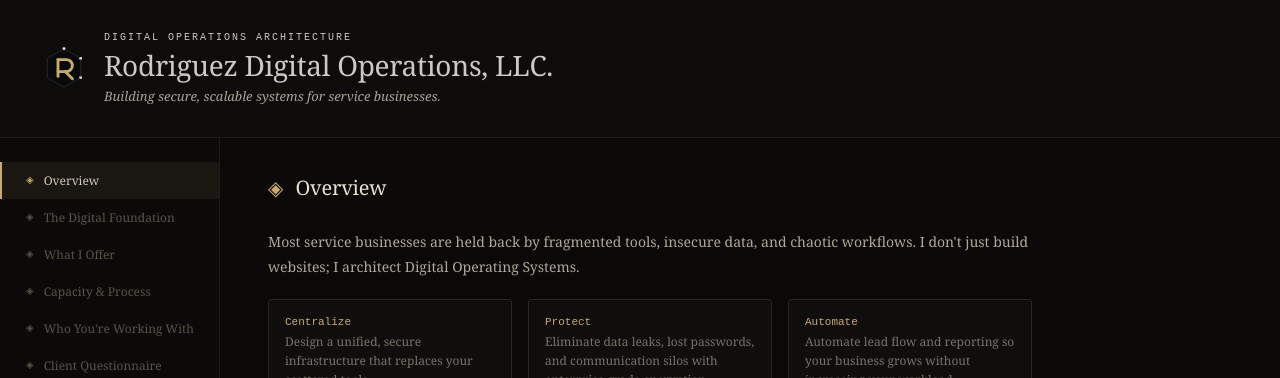
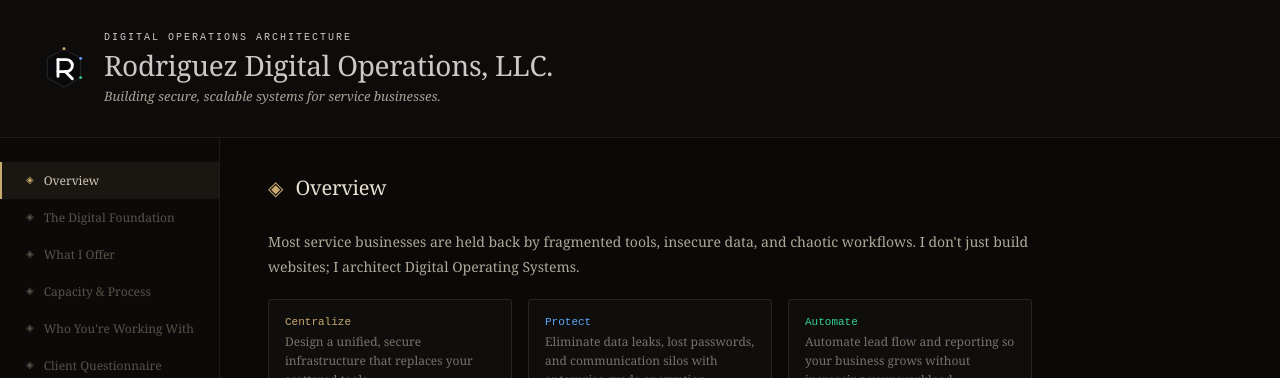
Before and after one commit to RodActual/Consulting-Site, a Next.js app: page / in a window 1280 px wide. Shown: the top 378 px of the page. Built offline with nearby package versions, Linux system fonts and the light colour scheme.

Commit message:
Added colors to the pillar items, and update the nodes on the logo to match

```diff
--- a/components/Logo.tsx
+++ b/components/Logo.tsx
@@ -10,12 +10,12 @@ export const Logo = ({ className, style }: { className?: string, style?: React.C
     preserveAspectRatio="xMidYMid meet"
   >
     <path d="M100 20L169.282 60V140L100 180L30.718 140V60L100 20Z" fill="#09090B" />
-    <path d="M75 65V135" stroke="#c8a96e" strokeWidth="12" strokeLinecap="round"/>
-    <path d="M75 65H110C123.807 65 135 76.1929 135 90C135 103.807 123.807 115 110 115H75" stroke="#c8a96e" strokeWidth="12" strokeLinecap="round"/>
-    <path d="M105 115L135 145" stroke="#c8a96e" strokeWidth="12" strokeLinecap="round"/>
-    <circle cx="100" cy="20" r="6" fill="#ffffff" />
-    <circle cx="169.282" cy="60" r="6" fill="#ffffff" />
-    <circle cx="169.282" cy="140" r="6" fill="#ffffff" />
+    <path d="M75 65V135" stroke="#ffffff" strokeWidth="12" strokeLinecap="round"/>
+    <path d="M75 65H110C123.807 65 135 76.1929 135 90C135 103.807 123.807 115 110 115H75" stroke="#ffffff" strokeWidth="12" strokeLinecap="round"/>
+    <path d="M105 115L135 145" stroke="#ffffff" strokeWidth="12" strokeLinecap="round"/>
     <path d="M100 20L169.282 60V140L100 180L30.718 140V60L100 20Z" stroke="#484849" strokeWidth="2"/>
+    <circle cx="100" cy="20" r="6" fill="#c8a96e" />
+    <circle cx="169.282" cy="60" r="6" fill="#60a5fa" />
+    <circle cx="169.282" cy="140" r="6" fill="#34d399" />
   </svg>
 );
--- a/components/SectionContent.tsx
+++ b/components/SectionContent.tsx
@@ -47,7 +47,7 @@ export default function SectionContent({ content }: SectionContentProps) {
 
         if (block.type === "pillars") return (
           <div key={i} style={{ display: "flex", gap: "16px", flexWrap: "wrap" }}>
-            {block.items?.map((p, j) => (
+            {block.items?.map((p: any, j) => (
               <div key={j} style={{
                 flex: "1", minWidth: "160px",
                 background: "rgba(255,255,255,0.02)",
@@ -55,7 +55,15 @@ export default function SectionContent({ content }: SectionContentProps) {
                 borderRadius: "3px",
                 padding: "16px",
               }}>
-                <div style={{ fontFamily: "'Courier New', monospace", fontSize: "11px", color: "#c8a96e", marginBottom: "4px" }}>
+                {/* UPDATED: This label now uses the specific color from your data.ts file!
+                  If no color is provided, it falls back to the default gold.
+                */}
+                <div style={{
+                  fontFamily: "'Courier New', monospace",
+                  fontSize: "11px",
+                  color: p.color || "#c8a96e",
+                  marginBottom: "4px"
+                }}>
                   {p.label}
                 </div>
                 <div style={{ fontSize: "12px", color: "#7a7268", lineHeight: "1.6" }}>
@@ -107,7 +115,7 @@ export default function SectionContent({ content }: SectionContentProps) {
 
         if (block.type === "simple-list") return (
           <ul key={i} style={{ margin: 0, padding: 0, listStyle: "none", display: "flex", flexDirection: "column", gap: "8px" }}>
-            {block.items?.map((item, j) => (
+            {block.items?.map((item: any, j) => (
               <li key={j} style={{ display: "flex", gap: "10px", fontSize: "13px", color: "#8a8278" }}>
                 <span style={{ color: "#3a3530", flexShrink: 0, marginTop: "1px" }}>◆</span>
                 <span>{item}</span>
@@ -118,7 +126,7 @@ export default function SectionContent({ content }: SectionContentProps) {
 
         if (block.type === "profile") return (
           <div key={i} style={{ display: "flex", flexDirection: "column", gap: "0px" }}>
-            {block.items?.map((item, j) => (
+            {block.items?.map((item: any, j) => (
               <div key={j} style={{
                 display: "grid", gridTemplateColumns: "160px 1fr",
                 gap: "16px", padding: "10px 0",
@@ -141,7 +149,7 @@ export default function SectionContent({ content }: SectionContentProps) {
 
         if (block.type === "checklist") return (
           <div key={i} style={{ display: "flex", flexDirection: "column", gap: "6px" }}>
-            {block.items?.map((item, j) => (
+            {block.items?.map((item: any, j) => (
               <div key={j} style={{ display: "flex", gap: "10px", fontSize: "13px", color: "#8a8278" }}>
                 <span style={{
                   color: "#2a4a2a",
--- a/lib/data.ts
+++ b/lib/data.ts
@@ -20,9 +20,9 @@ export const data: Record<string, { icon: string; content: any[] }> = {
       {
         type: "pillars",
         items: [
-          { label: "Centralize", desc: "Design a unified, secure infrastructure that replaces your scattered tools." },
-          { label: "Protect", desc: "Eliminate data leaks, lost passwords, and communication silos with enterprise-grade encryption." },
-          { label: "Automate", desc: "Automate lead flow and reporting so your business grows without increasing your workload." },
+          { label: "Centralize", desc: "Design a unified, secure infrastructure that replaces your scattered tools.", color: "#c8a96e"},
+          { label: "Protect", desc: "Eliminate data leaks, lost passwords, and communication silos with enterprise-grade encryption.", color: "#60a5fa"},
+          { label: "Automate", desc: "Automate lead flow and reporting so your business grows without increasing your workload.", color: "#34d399"},
         ],
       },
       {
```
Also changed, not shown: app/icon.svg.
